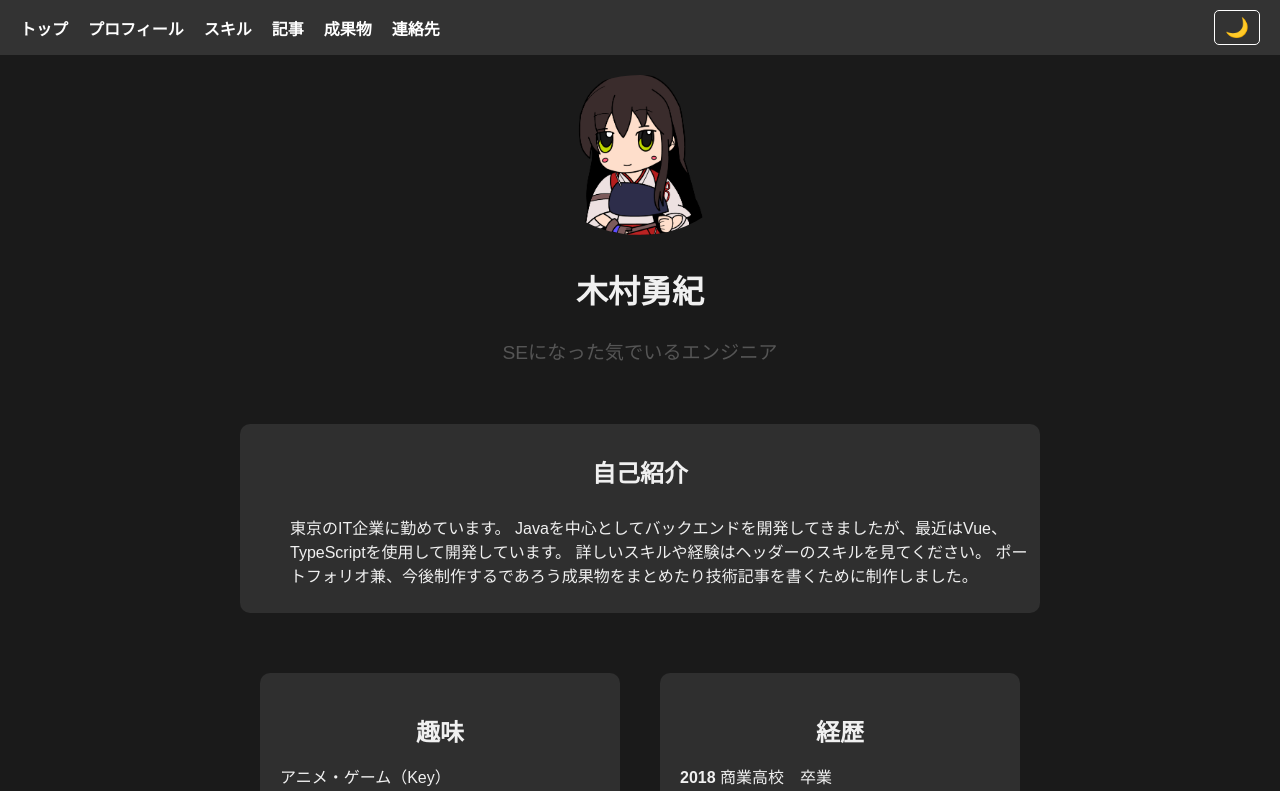
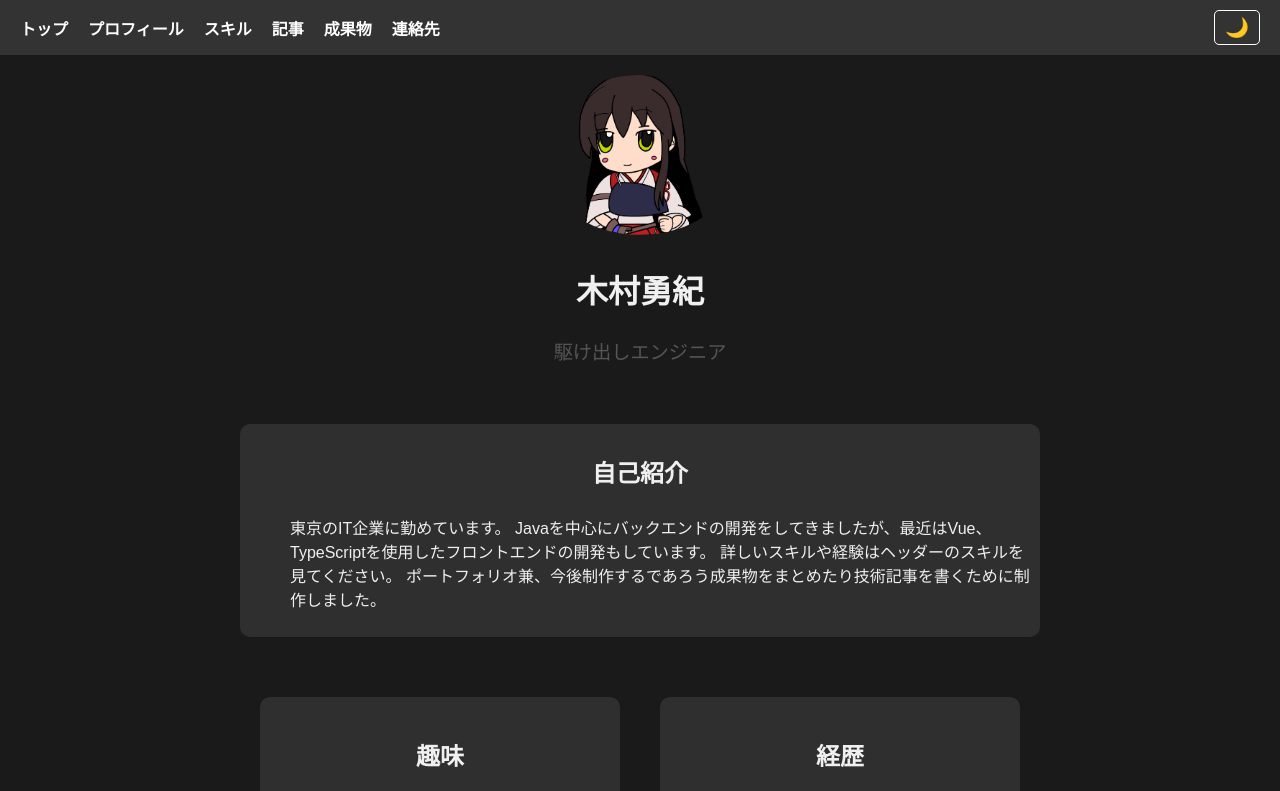
Before and after one commit to keykimu/blog-frontend, a Vue app: page /profile in a window 1280 px wide. Shown: the top 791 px of the page. Built offline with nearby package versions, Linux system fonts and the light colour scheme.

Commit message:
doc:自己紹介の文言の修正

```diff
--- a/src/views/Profile.vue
+++ b/src/views/Profile.vue
@@ -59,11 +59,11 @@ import { ref } from 'vue';
 import profileImage from '../assets/akagi.png';
 
 const name = ref('木村勇紀');
-const intro = ref('SEになった気でいるエンジニア');
+const intro = ref('駆け出しエンジニア');
 
 const about = ref(
   `東京のIT企業に勤めています。
-  Javaを中心としてバックエンドを開発してきましたが、最近はVue、TypeScriptを使用して開発しています。
+  Javaを中心にバックエンドの開発をしてきましたが、最近はVue、TypeScriptを使用したフロントエンドの開発もしています。
   詳しいスキルや経験はヘッダーのスキルを見てください。
   ポートフォリオ兼、今後制作するであろう成果物をまとめたり技術記事を書くために制作しました。
   `
```
